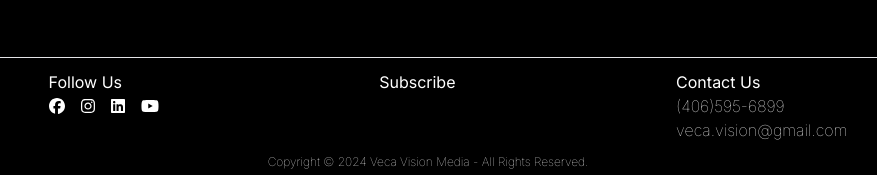
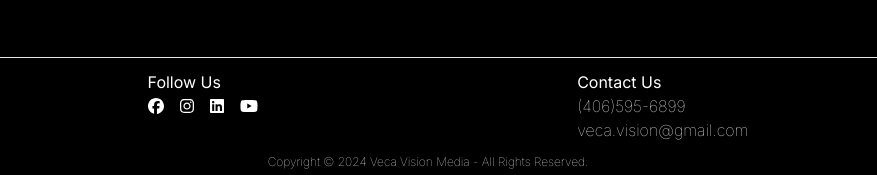
Before and after one commit to BillyCWood/vecavisionmedia, a Next.js app: page / in a window 1280 px wide. Shown: the part 2624-2799 px from the top of the page, without its empty margins (212-1089 px from the left). Built offline with nearby package versions, Linux system fonts and the light colour scheme.

Commit message:
removed subscribe from footer

```diff
--- a/app/ui/foot.js
+++ b/app/ui/foot.js
@@ -19,9 +19,7 @@ export default function Foot() {
                     <a href='https://www.youtube.com/channel/UC59xCCLBkobyj5wyEphwQmg' target='_blank' rel='noopener noreferrer' ><FontAwesomeIcon icon={faYoutube} aria-hidden={false} aria-label='Veca Vision Youtube' className="hover:text-vvm-pink hover:cursor-pointer" /></a>
                 </div>
             </div>
-            <div>
-                Subscribe
-            </div>
+
             <div>
                 Contact Us
                 <div className="font-thin">(406)595-6899</div>
```
